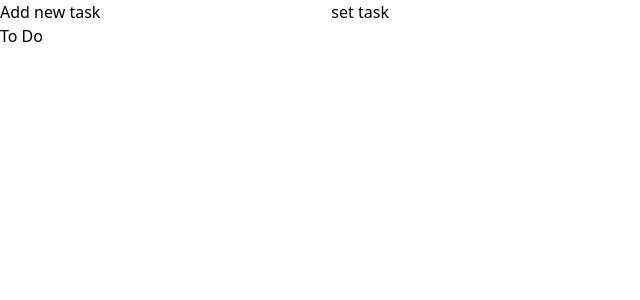
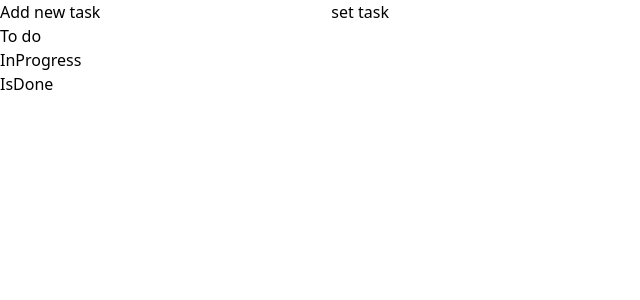
Before and after one commit to imadghssisse/task-list-react, a React (Create React App) app: page / in a window 1280 px wide. Shown: the top 300 px of the page, without its empty margins (0-640 px from the left). Built offline with nearby package versions, Linux system fonts and the light colour scheme.

Commit message:
add block progress and done for tasks

```diff
--- a/src/component/ListTask.tsx
+++ b/src/component/ListTask.tsx
@@ -6,16 +6,33 @@ interface props {
 };
 
 const ListTasks = ({tasks}: props) => {
+
+    const status = [
+        {id: 1, label: "To do", inProgress: false, isDone: false},
+        {id: 2, label: "InProgress", inProgress: true, isDone: false},
+        {id: 3, label: "IsDone", inProgress: true, isDone: true}
+    ];
+
     return (
         <div>
-            <h2>To Do</h2>
-            <ul>
-                {
-                    tasks.map(task => (
-                        <li key={task.id}>{task.todo}</li>
-                    ))
-                }
-            </ul>
+            {
+                status.map(item => (
+                    <div key={item.id}>
+                        <h2>{item.label}</h2>
+                        <ul>
+                            {
+                                tasks.map(task => {
+                                    if(task.inProgress === item.inProgress && task.isDone === item.isDone) {
+                                        return(
+                                            <li key={task.id}> {task.todo} </li>
+                                        )
+                                    }
+                                })
+                            }
+                        </ul>
+                    </div>
+                ))
+            }
         </div>
     )
 }
```
